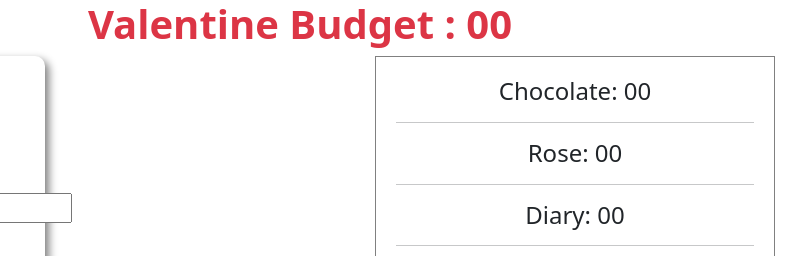
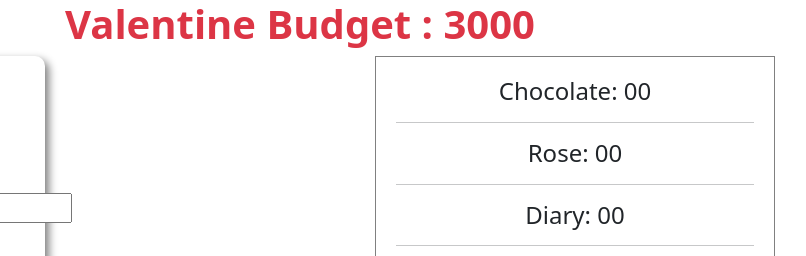
Before and after one commit to sakibalmaruf/valentineJS, a plain HTML site: page index.html in a window 1280 px wide. Shown: the top 256 px of the page, 340-1146 px from the left. Drawn offline with nearby package versions, Linux system fonts and the light colour scheme.

Commit message:
first commit

```diff
--- a/index.html
+++ b/index.html
@@ -20,7 +20,7 @@
   <body>
     <div>
       <h1 class="text-center fw-bold text-danger">
-        Valentine Budget : <span> 00</span>
+        Valentine Budget : <span> 3000</span>
       </h1>
     </div>
 
```
